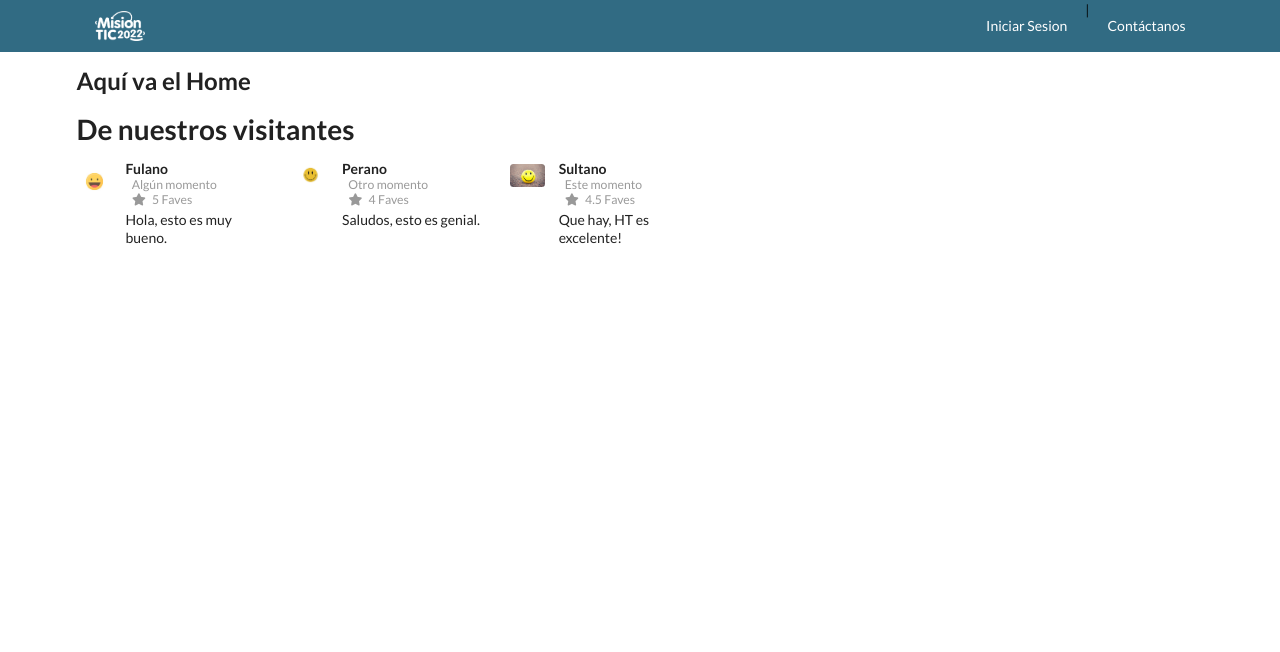
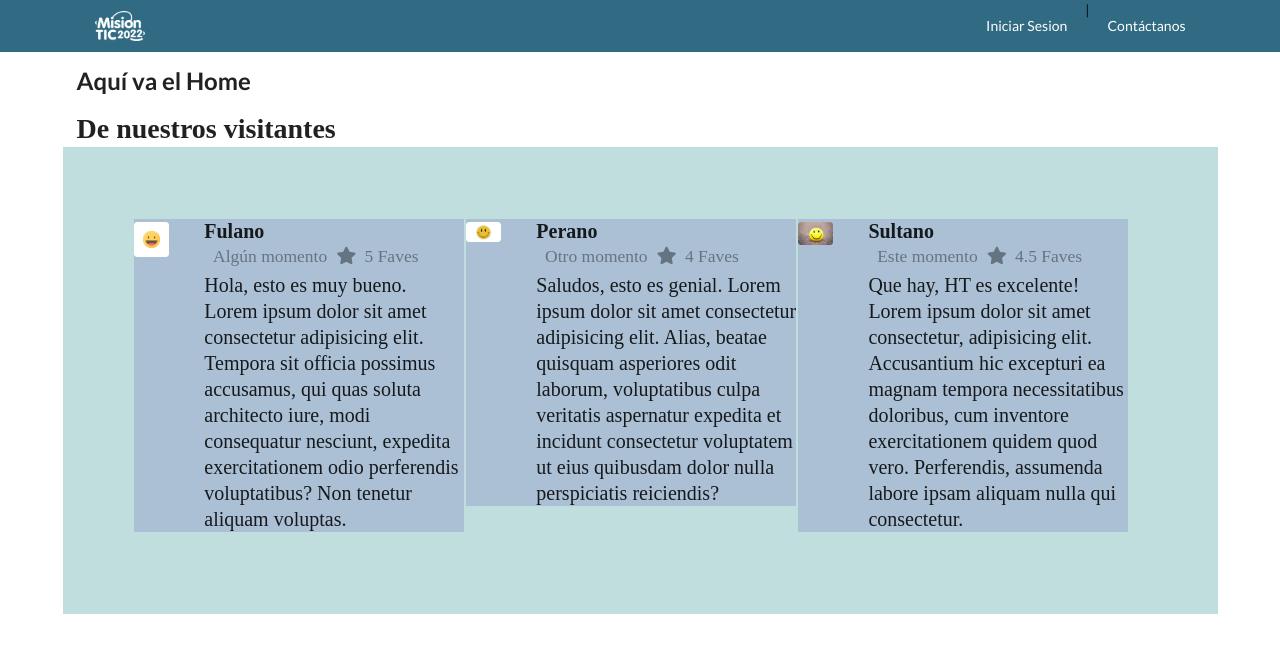
Before and after one commit to ratara5/GrupoDeTripulantes1-Grupo33, a Vue app in the folder Habit_Tracker/client/: page / in a window 1280 px wide. Shown: the top 652 px of the page. Built offline with nearby package versions, Linux system fonts and the light colour scheme.

Commit message:
Estilo a Testimonios

```diff
--- a/Habit_Tracker/client/src/components/Testimonios.vue
+++ b/Habit_Tracker/client/src/components/Testimonios.vue
@@ -17,7 +17,7 @@
                   5 Faves
                 </div>
               </div>
-              <div class="text">Hola, esto es muy bueno.</div>
+              <div class="text">Hola, esto es muy bueno. Lorem ipsum dolor sit amet consectetur adipisicing elit. Tempora sit officia possimus accusamus, qui quas soluta architecto iure, modi consequatur nesciunt, expedita exercitationem odio perferendis voluptatibus? Non tenetur aliquam voluptas. </div>
             </div>
           </div>
         </div>
@@ -37,7 +37,7 @@
                   4 Faves
                 </div>
               </div>
-              <div class="text">Saludos, esto es genial.</div>
+              <div class="text">Saludos, esto es genial. Lorem ipsum dolor sit amet consectetur adipisicing elit. Alias, beatae quisquam asperiores odit laborum, voluptatibus culpa veritatis aspernatur expedita et incidunt consectetur voluptatem ut eius quibusdam dolor nulla perspiciatis reiciendis?</div>
             </div>
           </div>
         </div>
@@ -57,7 +57,7 @@
                   4.5 Faves
                 </div>
               </div>
-              <div class="text">Que hay, HT es excelente!</div>
+              <div class="text">Que hay, HT es excelente! Lorem ipsum dolor sit amet consectetur, adipisicing elit. Accusantium hic excepturi ea magnam tempora necessitatibus doloribus, cum inventore exercitationem quidem quod vero. Perferendis, assumenda labore ipsam aliquam nulla qui consectetur.</div>
             </div>
           </div>
         </div>
@@ -73,8 +73,22 @@ export default {
 </script>
 
 <style lang="scss" scoped>
-.ui.grid {
-  .ui.comments {
+  *{
+  font-family: 'Comfortaa', cursive;
   }
-}
+  .ui.grid{
+
+    background-color: rgba(9, 126, 126,0.25);
+    .three.wide.column{
+      margin:5%;
+      .ui.comments{
+        text-align: left;
+        background-color: rgba(105, 99, 184, 0.25);
+        width:175%;
+        .content{
+          font-size: 20px;
+        }
+      }
+    }
+  }
 </style>
```
